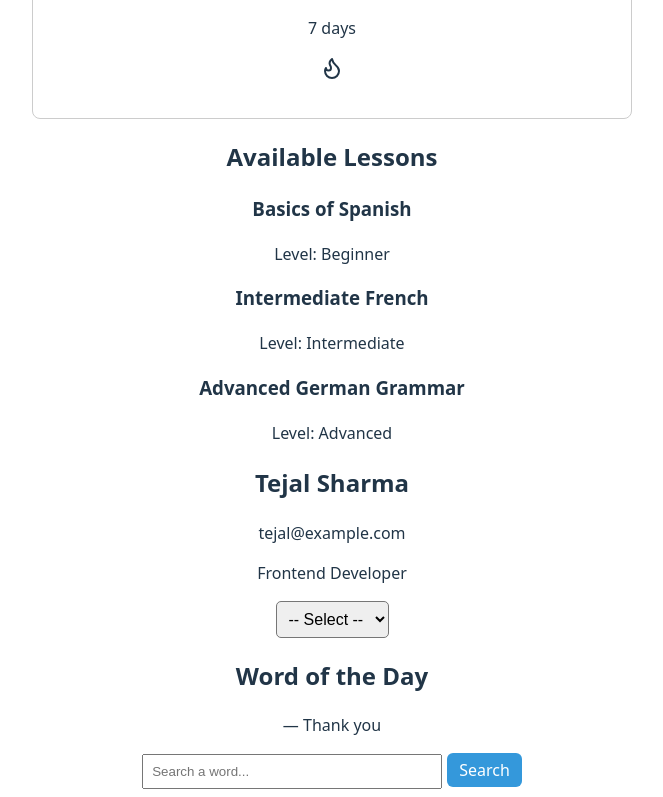
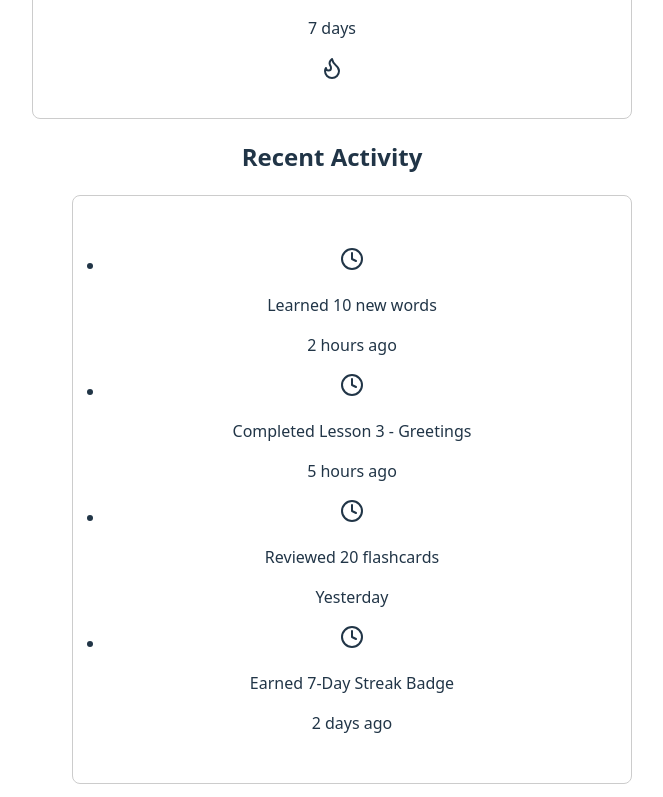
Before and after one commit to junk-value/Lang-Learn, a React (Vite) app in the folder frontend/learn-lang/: page / in a window 1280 px wide. Shown: the part 1580-2377 px from the top of the page, without its empty margins (308-971 px from the left). Built offline with nearby package versions, Linux system fonts and the light colour scheme.

Commit message:
RecentActivity integrated with Dashboard page

```diff
--- a/frontend/learn-lang/src/components/DashboardStats.jsx
+++ b/frontend/learn-lang/src/components/DashboardStats.jsx
@@ -1,4 +1,5 @@
 import Card from "./Card";
+import RecentActivity from "./RecentActivity";
 import { Book, Target, Flame } from "lucide-react";
 
 const stats = [
@@ -19,6 +20,7 @@ export default function DashboardStats() {
           {stat.icon}
         </Card>
       ))}
+      <RecentActivity/>
     </div>
   );
 }
--- a/frontend/learn-lang/src/components/RecentActitvity.jsx
+++ b/frontend/learn-lang/src/components/RecentActivity.jsx
@@ -1,4 +1,5 @@
 import { Clock } from "lucide-react";
+import Card from "./Card";
 
 const activities = [
   { id: 1, action: "Learned 10 new words", time: "2 hours ago" },
@@ -12,6 +13,7 @@ export default function RecentActivity() {
     <div className="bg-white shadow-md rounded-2xl p-4 w-full">
       <h2 className="text-xl font-bold mb-3">Recent Activity</h2>
       <ul className="space-y-3">
+        <Card>
         {activities.map((activity) => (
           <li
             key={activity.id}
@@ -24,6 +26,7 @@ export default function RecentActivity() {
             </div>
           </li>
         ))}
+        </Card>
       </ul>
     </div>
   );
```
